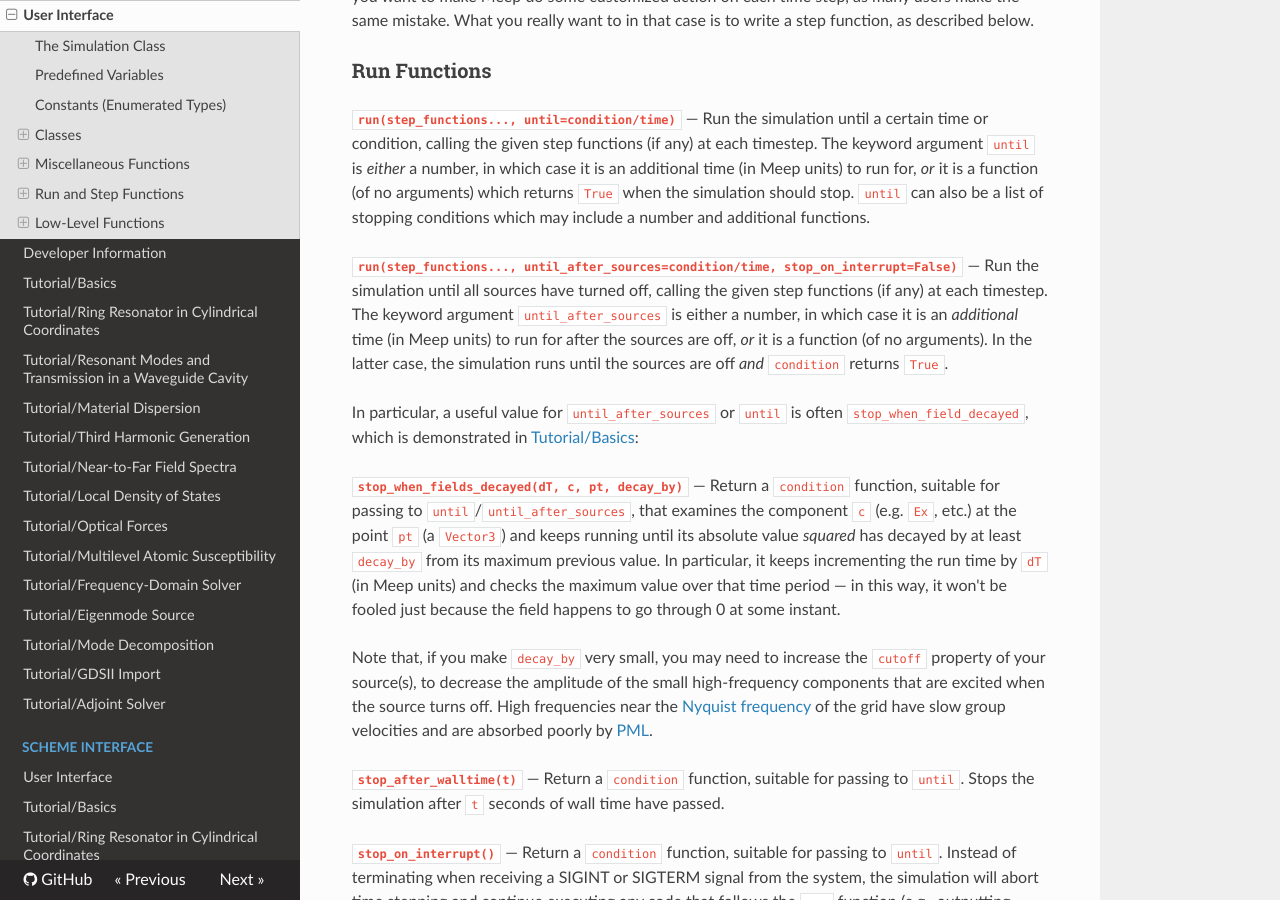
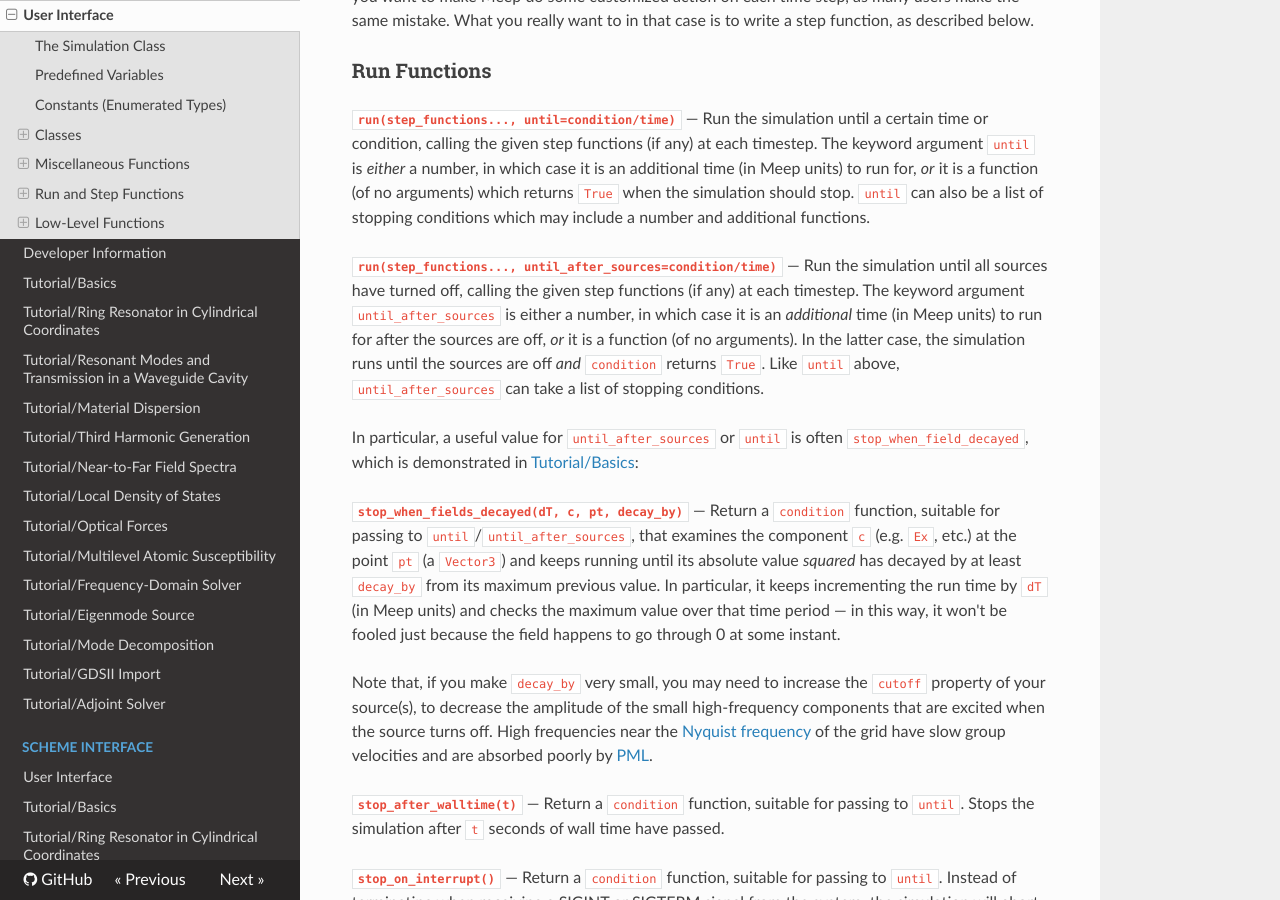
Before and after one commit to NanoComp/meep, an MkDocs documentation site: the page built from doc/docs/Python_User_Interface.md, in a window 1280 px wide and 900 px high, scrolled down 47273 px. Built offline with MkDocs 1.6.1, drawn with Linux system fonts in a browser that asks for light colours; nearby versions of some CDN libraries; formulas are drawn with MathJax 3; old or Windows-style settings are respelled for this version of MkDocs.

Commit message:
Fix docs for run

```diff
--- a/doc/docs/Python_User_Interface.md
+++ b/doc/docs/Python_User_Interface.md
@@ -1532,9 +1532,9 @@ A common point of confusion is described in [The Run Function Is Not A Loop](The
 —
 Run the simulation until a certain time or condition, calling the given step functions (if any) at each timestep. The keyword argument `until` is *either* a number, in which case it is an additional time (in Meep units) to run for, *or* it is a function (of no arguments) which returns `True` when the simulation should stop. `until` can also be a list of stopping conditions which may include a number and additional functions.
 
-**`run(step_functions..., until_after_sources=condition/time, stop_on_interrupt=False)`**
-—
-Run the simulation until all sources have turned off, calling the given step functions (if any) at each timestep. The keyword argument `until_after_sources` is either a number, in which case it is an *additional* time (in Meep units) to run for after the sources are off, *or* it is a function (of no arguments). In the latter case, the simulation runs until the sources are off *and* `condition` returns `True`.
+**`run(step_functions..., until_after_sources=condition/time)`**
+—
+Run the simulation until all sources have turned off, calling the given step functions (if any) at each timestep. The keyword argument `until_after_sources` is either a number, in which case it is an *additional* time (in Meep units) to run for after the sources are off, *or* it is a function (of no arguments). In the latter case, the simulation runs until the sources are off *and* `condition` returns `True`. Like `until` above, `until_after_sources` can take a list of stopping conditions.
 
 In particular, a useful value for `until_after_sources` or `until` is often `stop_when_field_decayed`, which is demonstrated in [Tutorial/Basics](Python_Tutorials/Basics.md#transmittance-spectrum-of-a-waveguide-bend):
 
```
